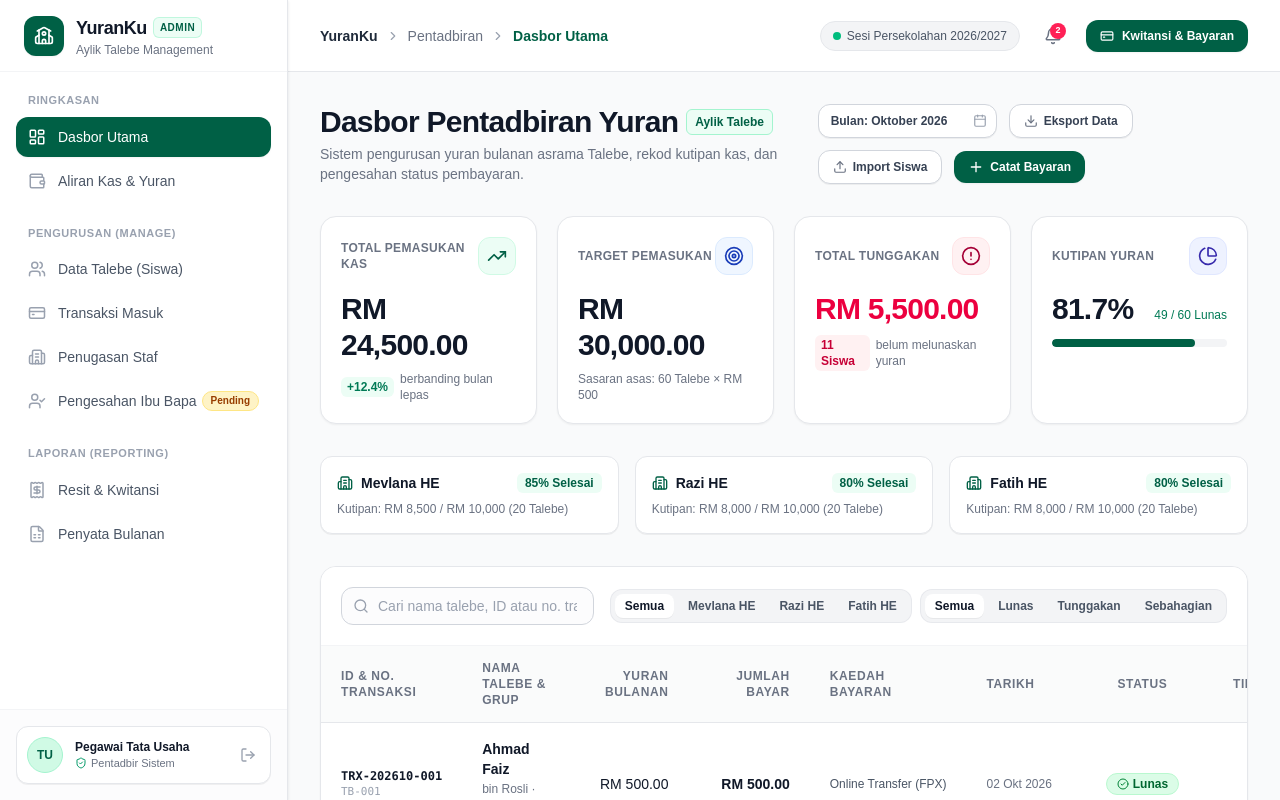
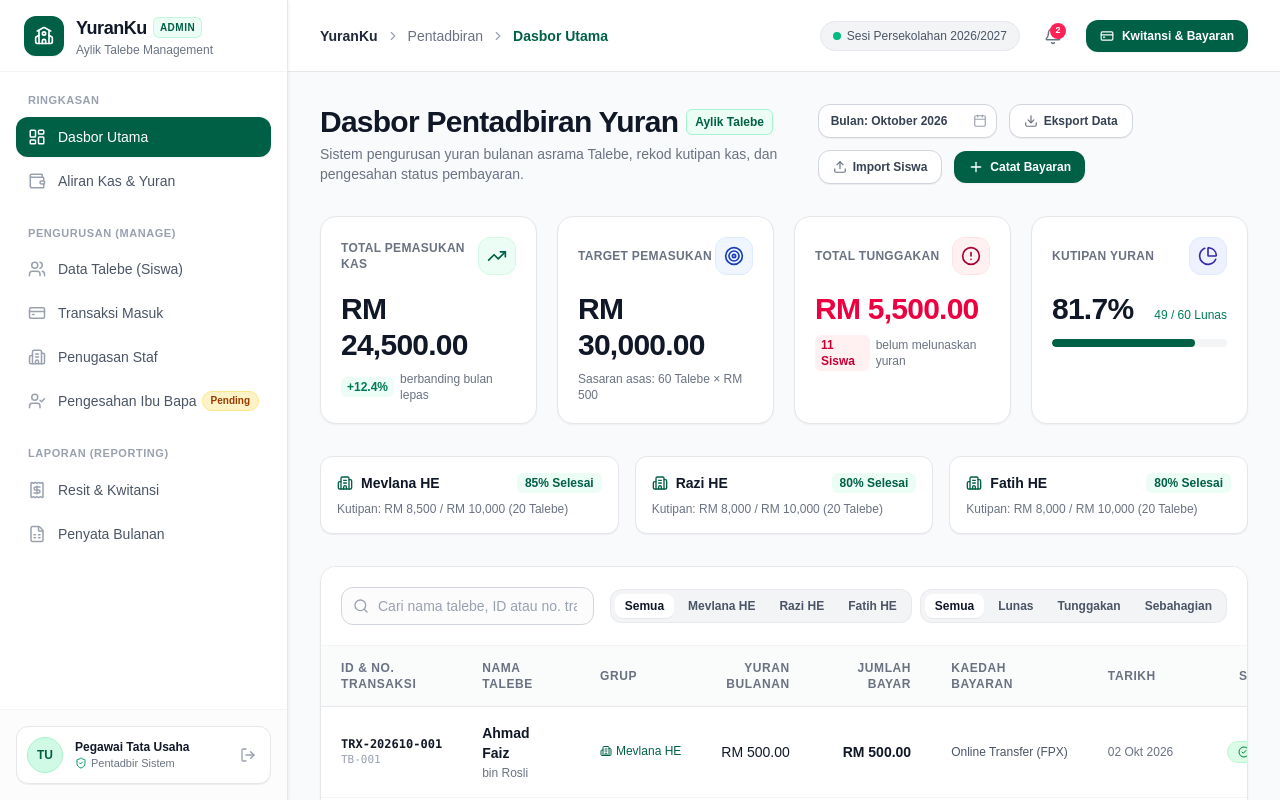
Before and after one commit to Fakeriz/yuran-siswa, a Next.js app: page /admin in a window 1280 px wide. Shown: the top 800 px of the page. Built offline with nearby package versions, Linux system fonts and the light colour scheme.

Commit message:
feat(admin): separate Grup into its own column
Group no longer shares a cell with the name. NamaTalebe helper now
only splits bin/binti to the second line. Both siswa and transaction
tables gain a dedicated Grup column.

```diff
--- a/app/admin/page.tsx
+++ b/app/admin/page.tsx
@@ -38,21 +38,15 @@ export interface TalebeRecord {
   statusAktif: boolean; // Status_Aktif
 }
 
-// Pisahkan "bin/binti Fulan" ke baris bawah bergabung dengan grup
-function NamaTalebe({ nama, grup }: { nama: string; grup: string }) {
+// Pisahkan "bin/binti Fulan" ke baris bawah (tanpa grup, grup kini kolom sendiri)
+function NamaTalebe({ nama }: { nama: string }) {
   const m = nama.match(/^(.*?)\s+(bin|binti|bt)\s+(.+)$/i);
   const namaUtama = m ? m[1].trim() : nama;
   const patronimik = m ? `${m[2].toLowerCase()} ${m[3].trim()}` : null;
   return (
     <>
       <div className="font-semibold text-gray-900">{namaUtama}</div>
-      <div className="text-xs text-gray-500 mt-0.5">
-        {patronimik && <span>{patronimik} · </span>}
-        <span className="text-emerald-800 font-medium inline-flex items-center gap-1">
-          <Building2 className="size-3" />
-          {grup}
-        </span>
-      </div>
+      {patronimik && <div className="text-xs text-gray-500 mt-0.5">{patronimik}</div>}
     </>
   );
 }
@@ -618,7 +612,8 @@ function AdminContent() {
                 {isSiswa ? (
                   <>
                     <th scope="col" className="px-5 py-3.5">ID Talebe</th>
-                    <th scope="col" className="px-5 py-3.5">Nama Talebe & Grup</th>
+                    <th scope="col" className="px-5 py-3.5">Nama Talebe</th>
+                    <th scope="col" className="px-5 py-3.5">Grup</th>
                     <th scope="col" className="px-5 py-3.5 text-right">Yuran Bulanan</th>
                     <th scope="col" className="px-5 py-3.5 text-center">Status Bayaran</th>
                     <th scope="col" className="px-5 py-3.5 text-center">Aktif</th>
@@ -630,7 +625,10 @@ function AdminContent() {
                   ID & No. Transaksi
                 </th>
                 <th scope="col" className="px-5 py-3.5">
-                  Nama Talebe & Grup
+                  Nama Talebe
+                </th>
+                <th scope="col" className="px-5 py-3.5">
+                  Grup
                 </th>
                 <th scope="col" className="px-5 py-3.5 text-right">
                   Yuran Bulanan
@@ -657,7 +655,7 @@ function AdminContent() {
             <tbody className="divide-y divide-gray-100">
               {filteredRecords.length === 0 ? (
                 <tr>
-                  <td colSpan={isSiswa ? 6 : 8} className="px-6 py-12 text-center">
+                  <td colSpan={isSiswa ? 7 : 9} className="px-6 py-12 text-center">
                     <div className="flex flex-col items-center justify-center">
                       <div className="rounded-full bg-gray-100 p-3 text-gray-400">
                         <Search className="size-6" />
@@ -698,7 +696,14 @@ function AdminContent() {
                           </td>
                           {/* Nama & Grup */}
                           <td className="px-5 py-4">
-                            <NamaTalebe nama={item.nama} grup={item.grup} />
+                            <NamaTalebe nama={item.nama} />
+                          </td>
+                          {/* Grup */}
+                          <td className="px-5 py-4 whitespace-nowrap">
+                            <span className="inline-flex items-center gap-1 text-xs font-medium text-emerald-800">
+                              <Building2 className="size-3" />
+                              {item.grup}
+                            </span>
                           </td>
                           {/* Yuran Bulanan */}
                           <td className="px-5 py-4 text-right whitespace-nowrap font-medium text-gray-900">
@@ -748,7 +753,14 @@ function AdminContent() {
 
                       {/* Nama Talebe & Grup */}
                       <td className="px-5 py-4">
-                        <NamaTalebe nama={item.nama} grup={item.grup} />
+                        <NamaTalebe nama={item.nama} />
+                      </td>
+                      {/* Grup */}
+                      <td className="px-5 py-4 whitespace-nowrap">
+                        <span className="inline-flex items-center gap-1 text-xs font-medium text-emerald-800">
+                          <Building2 className="size-3" />
+                          {item.grup}
+                        </span>
                       </td>
 
                       {/* Yuran Bulanan */}
```
